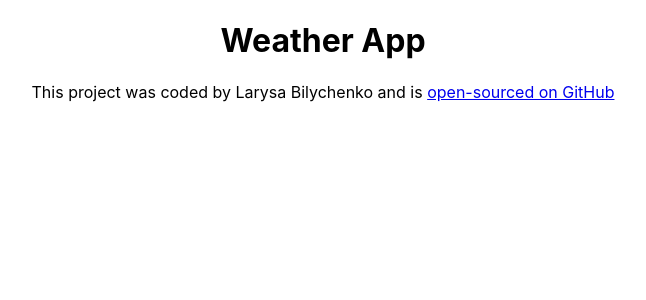
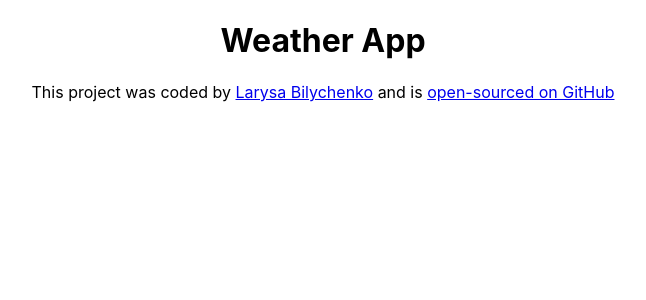
Before and after one commit to LarysaBilychenko/Final-React-Weather-App, a React (Create React App) app: page / in a window 1280 px wide. Shown: the top 300 px of the page, without its empty margins (317-963 px from the left). Built offline with nearby package versions, Linux system fonts and the light colour scheme.

Commit message:
added link to portfolio site

```diff
--- a/src/App.js
+++ b/src/App.js
@@ -6,8 +6,20 @@ export default function App() {
     <div className="App">
       <h1>Weather App</h1>
       <footer>
-        This project was coded by Larysa Bilychenko and is{" "}
-        <a href="https://github.com/LarysaBilychenko/Final-React-Weather-App">
+        This project was coded by{" "}
+        <a
+          href="https://incandescent-frangollo-b2685b.netlify.app/index.html"
+          target="_blank"
+          rel="noreferrer"
+        >
+          Larysa Bilychenko
+        </a>{" "}
+        and is{" "}
+        <a
+          href="https://github.com/LarysaBilychenko/Final-React-Weather-App"
+          target="_blank"
+          rel="noreferrer"
+        >
           open-sourced on GitHub
         </a>
       </footer>
```
